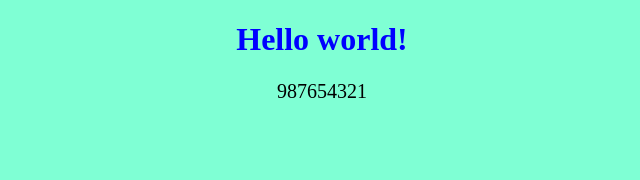
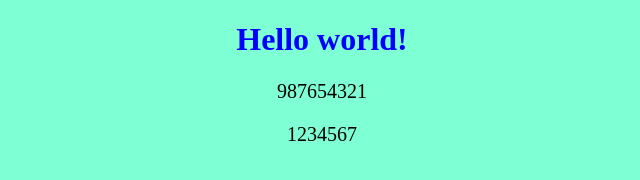
Before and after one commit to shx303/Git-Example-Remote, a plain HTML site: page index.html in a window 1280 px wide. Shown: the whole page, without its empty margins (318-958 px from the left). Drawn offline with Linux system fonts and the light colour scheme.

Commit message:
finish the task for test

```diff
--- a/index.html
+++ b/index.html
@@ -11,5 +11,6 @@
 <body>
     <h1>Hello world!</h1>
     <P>987654321</P>
+    <p>1234567</p>
 </body>
 <html>
```
